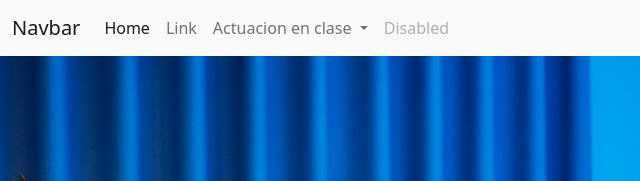
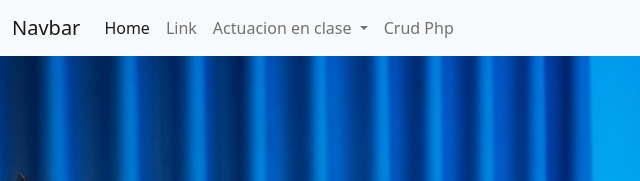
Before and after one commit to AndyCajas/01-actuacion, a plain HTML site: page index.html in a window 1280 px wide. Shown: the top 181 px of the page, 0-640 px from the left. Drawn offline with nearby package versions, Linux system fonts and the light colour scheme.

Commit message:
agregando crud php

```diff
--- a/index.html
+++ b/index.html
@@ -60,11 +60,11 @@
             </li>
             <li class="nav-item">
               <a
-                class="nav-link disabled"
-                href="#"
+                class="nav-link"
+                href="https://crudphp.social-networking.me/"
                 tabindex="-1"
                 aria-disabled="true"
-                >Disabled</a
+                >Crud Php</a
               >
             </li>
           </ul>
```
